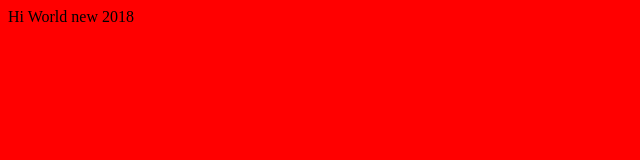
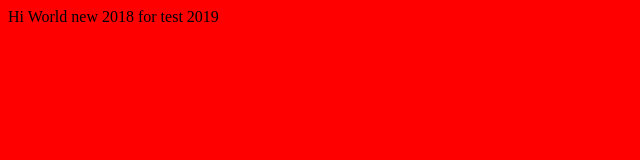
Before and after one commit to MajidSoltaninezhad/Calculator, a plain HTML site: page index.html in a window 1280 px wide. Shown: the full height of the page, 0-640 px from the left. Drawn offline with Linux system fonts and the light colour scheme.

Commit message:
new changes

```diff
--- a/index.html
+++ b/index.html
@@ -9,5 +9,9 @@
 </head>
 <body>
     Hi World new 2018
+    for test
+    2019
+
+
 </body>
 </html>
```
